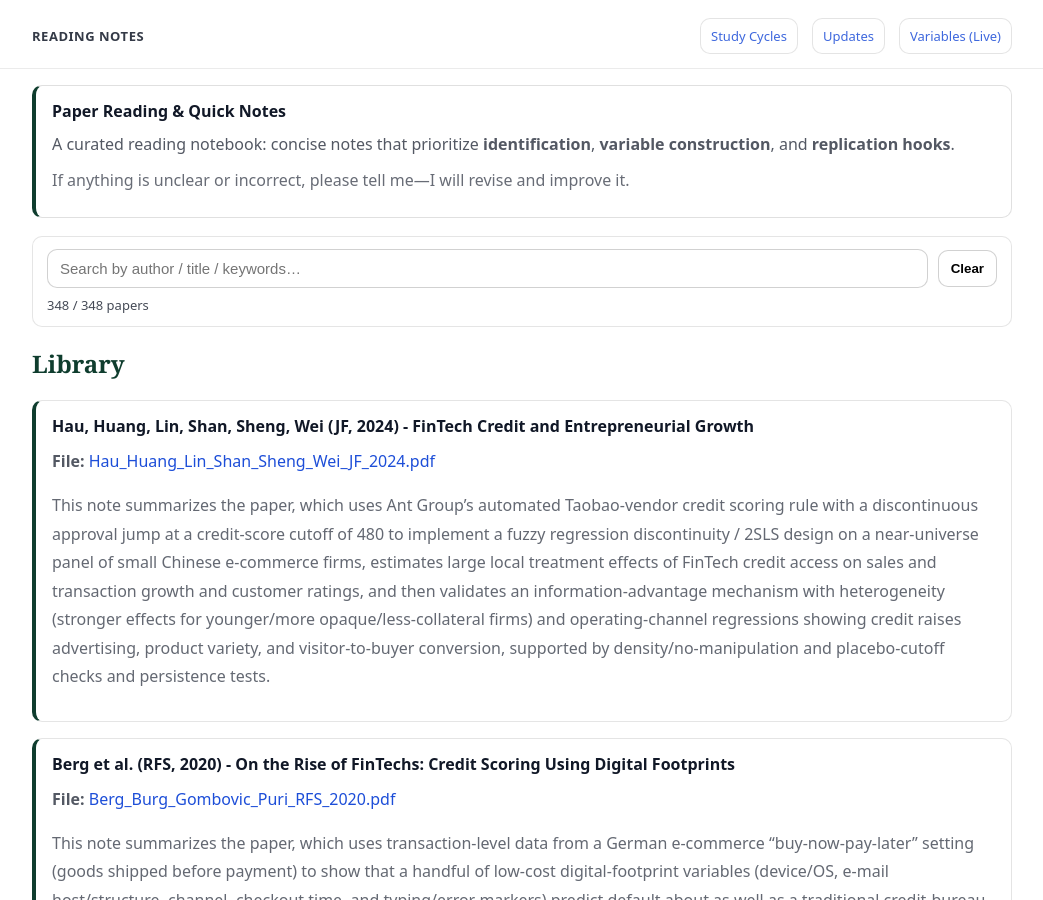
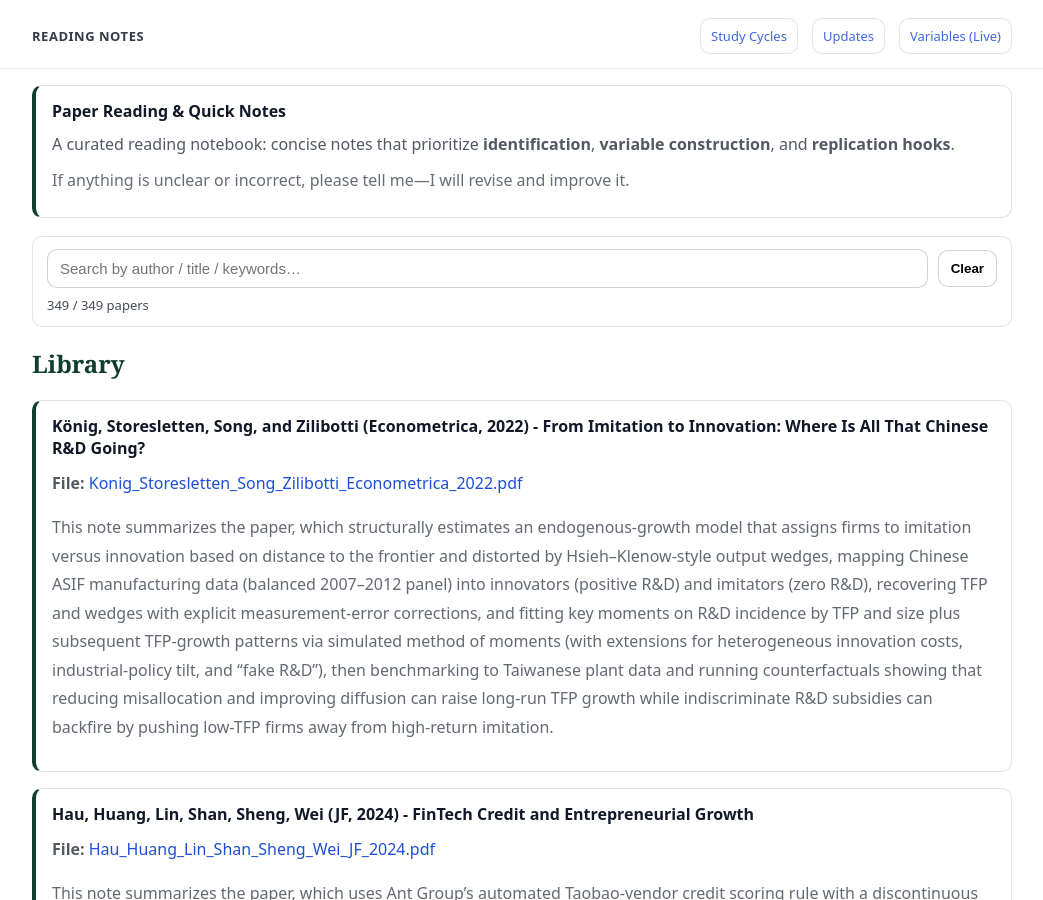
Before and after one commit to yaxinzn/study-archive, a Jekyll site: the page built from reading/index.md, in a window 1280 px wide and 900 px high. Shown: the whole window, without its empty margins (118-1161 px from the left). Built offline with Jekyll 4.4.1, drawn with Linux system fonts in a browser that asks for light colours.

Commit message:
Reading: add/update Konig_Storesletten_Song_Zilibotti_Econometrica_2022.pdf

```diff
--- a/_data/reading.yml
+++ b/_data/reading.yml
@@ -1,3 +1,7 @@
+- title: "König, Storesletten, Song, and Zilibotti (Econometrica, 2022) - From Imitation to Innovation: Where Is All That Chinese R&D Going?"
+  file: "Konig_Storesletten_Song_Zilibotti_Econometrica_2022.pdf"
+  desc: "This note summarizes the paper, which structurally estimates an endogenous-growth model that assigns firms to imitation versus innovation based on distance to the frontier and distorted by Hsieh–Klenow-style output wedges, mapping Chinese ASIF manufacturing data (balanced 2007–2012 panel) into innovators (positive R&D) and imitators (zero R&D), recovering TFP and wedges with explicit measurement-error corrections, and fitting key moments on R&D incidence by TFP and size plus subsequent TFP-growth patterns via simulated method of moments (with extensions for heterogeneous innovation costs, industrial-policy tilt, and “fake R&D”), then benchmarking to Taiwanese plant data and running counterfactuals showing that reducing misallocation and improving diffusion can raise long-run TFP growth while indiscriminate R&D subsidies can backfire by pushing low-TFP firms away from high-return imitation."
+
 - title: "Hau, Huang, Lin, Shan, Sheng, Wei (JF, 2024) - FinTech Credit and Entrepreneurial Growth"
   file: "Hau_Huang_Lin_Shan_Sheng_Wei_JF_2024.pdf"
   desc: "This note summarizes the paper, which uses Ant Group’s automated Taobao-vendor credit scoring rule with a discontinuous approval jump at a credit-score cutoff of 480 to implement a fuzzy regression discontinuity / 2SLS design on a near-universe panel of small Chinese e-commerce firms, estimates large local treatment effects of FinTech credit access on sales and transaction growth and customer ratings, and then validates an information-advantage mechanism with heterogeneity (stronger effects for younger/more opaque/less-collateral firms) and operating-channel regressions showing credit raises advertising, product variety, and visitor-to-buyer conversion, supported by density/no-manipulation and placebo-cutoff checks and persistence tests."
```
Also changed, not shown: 1 other file.
